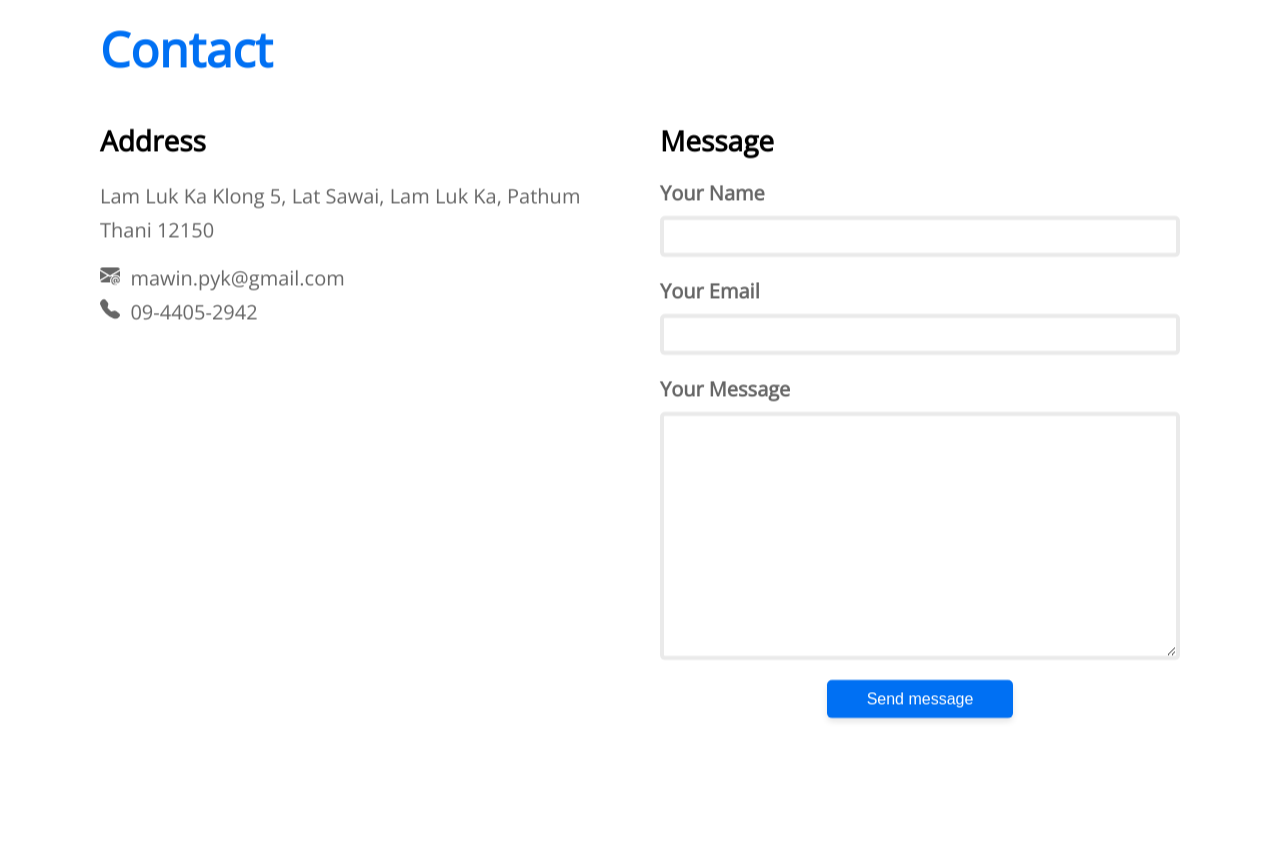
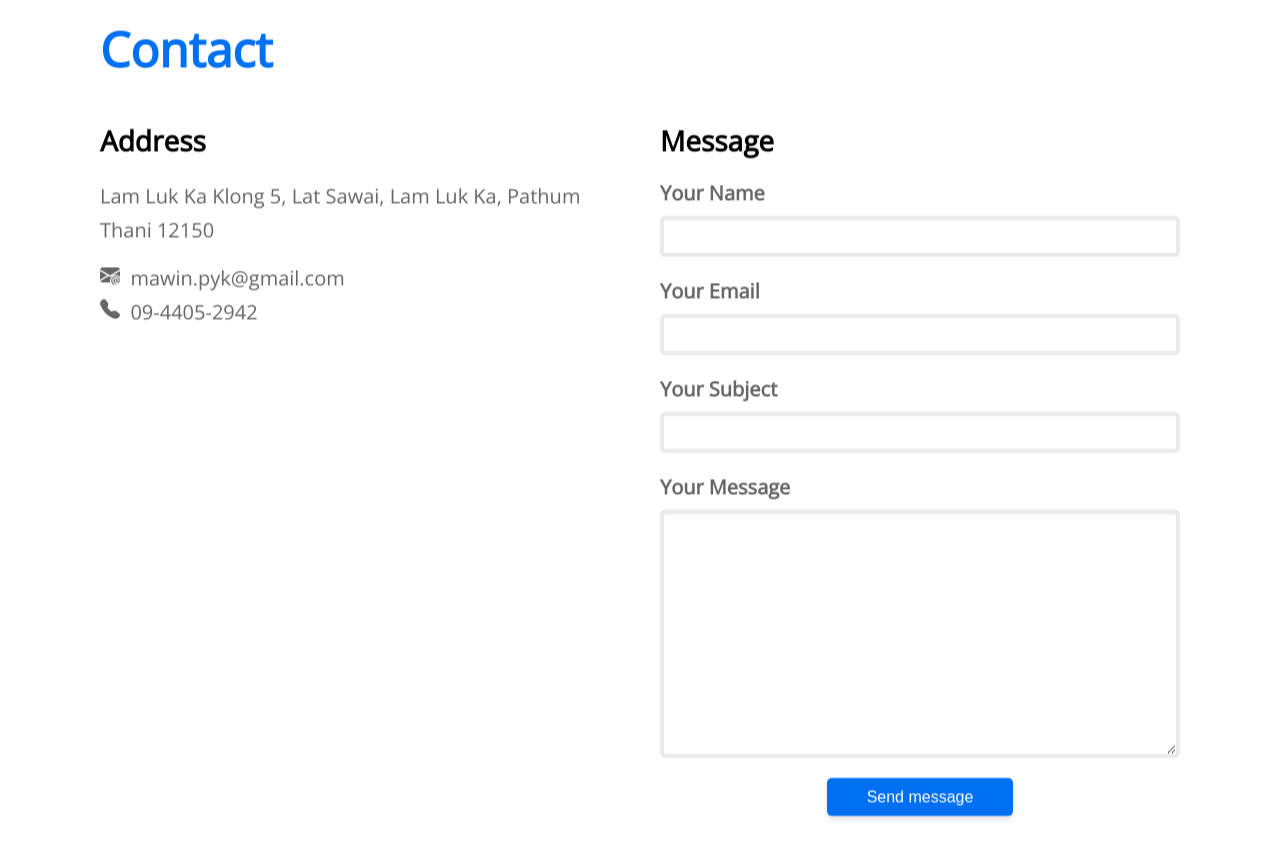
Before and after one commit to mawin-pyk/Portfolio, a React (Create React App) app: page / in a window 1280 px wide. Shown: the part 3120-3978 px from the top of the page. Before the commit the page ends 3938 px from the top, so only its background shows below. Built offline with nearby package versions, Linux system fonts and the light colour scheme.

Commit message:
Create function sendEmail

```diff
--- a/package.json
+++ b/package.json
@@ -3,6 +3,7 @@
   "version": "0.1.0",
   "private": true,
   "dependencies": {
+    "@emailjs/browser": "^3.10.0",
     "@testing-library/jest-dom": "^5.16.5",
     "@testing-library/react": "^13.4.0",
     "@testing-library/user-event": "^13.5.0",
--- a/src/components/Contact.js
+++ b/src/components/Contact.js
@@ -1,8 +1,22 @@
-import React from 'react';
+import React, { useRef } from 'react';
+import emailjs from '@emailjs/browser';
 import FadeInSection from './FideInSection';
 import '../styles/contact.css';
 
 function Contact() {
+    const form = useRef();
+
+    const sendEmail = (e) => {
+        e.preventDefault();
+
+        emailjs.sendForm('service_ltgctpu', 'template_faff2uh', form.current, 'cN9BgE32md0AwLYKY')
+            .then((result) => {
+                console.log(result.text);
+            }, (error) => {
+                console.log(error.text);
+            });
+    };
+
     return (
         <section className="Contact" id="contact">
             <div className="contact-content">
@@ -29,19 +43,23 @@ function Contact() {
                                 09-4405-2942
                             </p>
                         </div>
-                        <form className="contact__message">
+                        <form className="contact__message" ref={form} onSubmit={sendEmail}>
                             <h2>Message</h2>
                             <div className="form-group">
                                 <label htmlFor="name">Your Name</label>
-                                <input type="text" id="name" />
+                                <input type="text" id="name" name="name" />
                             </div>
                             <div className="form-group">
                                 <label htmlFor="email">Your Email</label>
-                                <input type="email" id="email" />
+                                <input type="email" id="email" name="email" />
+                            </div>
+                            <div className="form-group">
+                                <label htmlFor="subject">Your Subject</label>
+                                <input type="text" id="subject" name="subject" />
                             </div>
                             <div className="form-group">
                                 <label htmlFor="message">Your Message</label>
-                                <textarea id="message" cols="30" rows="10"></textarea>
+                                <textarea id="message" cols="30" rows="10" name="message"></textarea>
                             </div>
                             <button type="submit">Send message</button>
                         </form>
```
Also changed, not shown: 1 other file (tests, documents, lock files or other folders).
